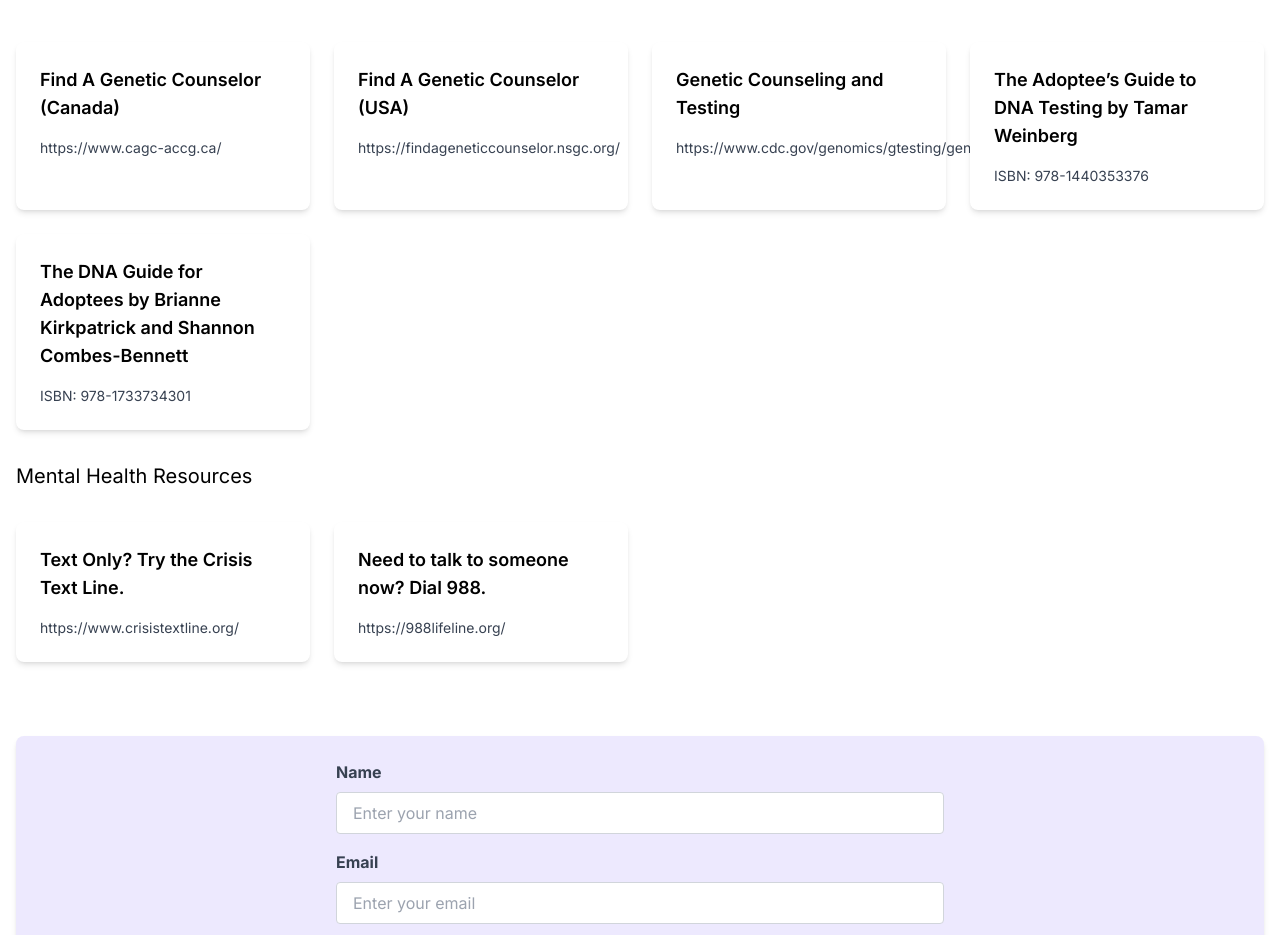
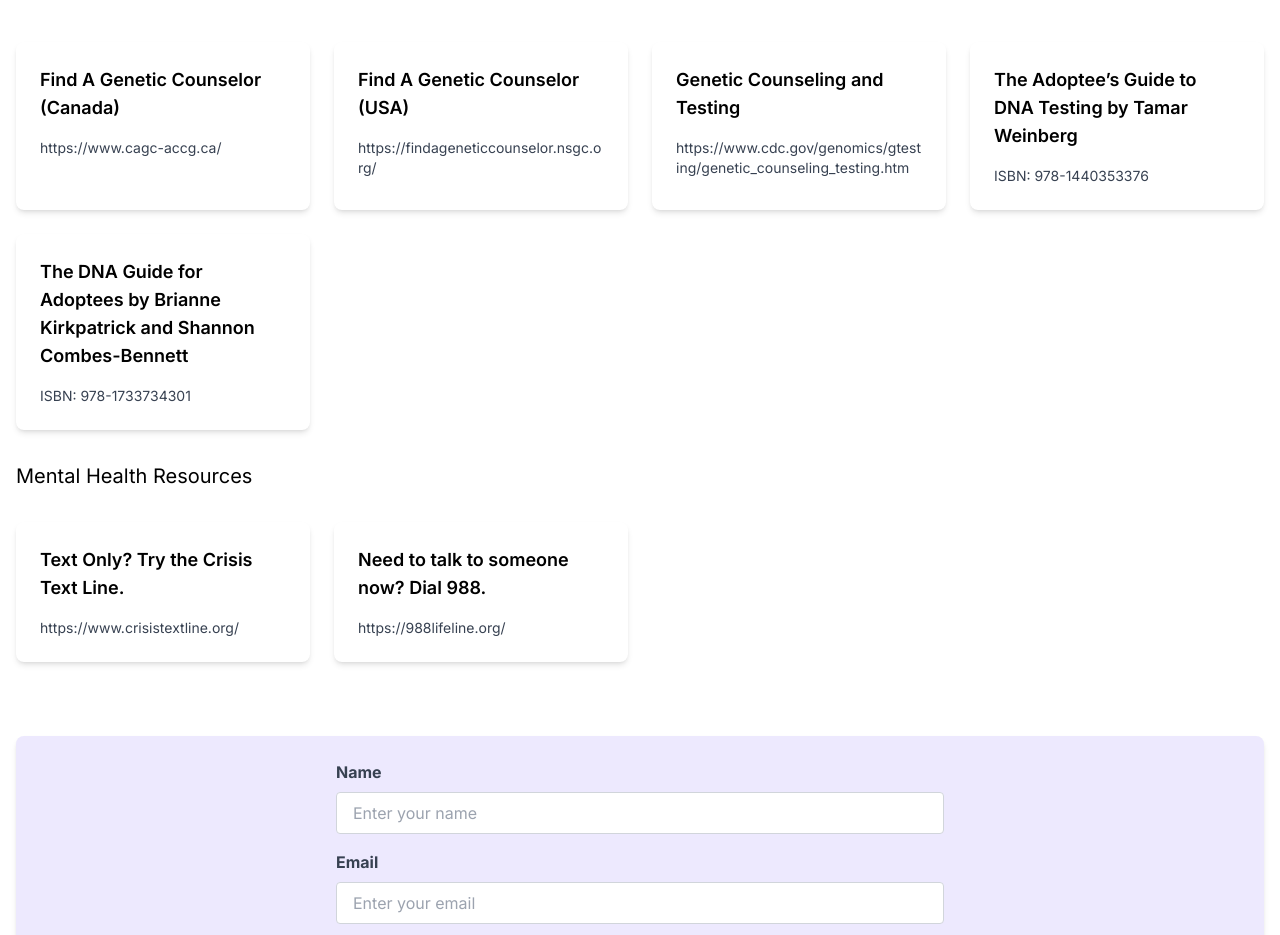
Before and after one commit to the-rabblerouser/booksbysara, a Next.js app: page / in a window 1280 px wide. Shown: the part 1640-2575 px from the top of the page. Built offline with nearby package versions, Linux system fonts and the light colour scheme.

Commit message:
fixed resources link wrapping issue

```diff
--- a/app/components/resources/index.js
+++ b/app/components/resources/index.js
@@ -15,7 +15,7 @@
 					<h2 className='text-lg font-semibold mb-4'>
 						Find A Genetic Counselor (Canada)
 					</h2>
-					<p className='text-sm text-gray-700'>
+					<p className='text-sm text-gray-700 break-all'>
 						<a href='https://www.cagc-accg.ca/'>https://www.cagc-accg.ca/</a>
 					</p>
 				</div>
@@ -23,7 +23,7 @@
 					<h2 className='text-lg font-semibold mb-4'>
 						Find A Genetic Counselor (USA)
 					</h2>
-					<p className='text-sm text-gray-700'>
+					<p className='text-sm text-gray-700 break-all'>
 						<a href='https://findageneticcounselor.nsgc.org/'>
 							https://findageneticcounselor.nsgc.org/
 						</a>
@@ -33,7 +33,7 @@
 					<h2 className='text-lg font-semibold mb-4'>
 						Genetic Counseling and Testing
 					</h2>
-					<p className='text-sm text-gray-700'>
+					<p className='text-sm text-gray-700 break-all'>
 						<a href='https://www.cdc.gov/genomics/gtesting/genetic_counseling_testing.htm'>
 							https://www.cdc.gov/genomics/gtesting/genetic_counseling_testing.htm
 						</a>
@@ -43,14 +43,18 @@
 					<h2 className='text-lg font-semibold mb-4'>
 						The Adoptee’s Guide to DNA Testing by Tamar Weinberg
 					</h2>
-					<p className='text-sm text-gray-700'>ISBN: 978-1440353376</p>
+					<p className='text-sm text-gray-700 break-all'>
+						ISBN: 978-1440353376
+					</p>
 				</div>
 				<div className='bg-white rounded-lg shadow-md p-6'>
 					<h2 className='text-lg font-semibold mb-4'>
 						The DNA Guide for Adoptees by Brianne Kirkpatrick and Shannon
 						Combes-Bennett
 					</h2>
-					<p className='text-sm text-gray-700'>ISBN: 978-1733734301</p>
+					<p className='text-sm text-gray-700 break-all'>
+						ISBN: 978-1733734301
+					</p>
 				</div>
 			</div>
 			<div className='text-xl mt-8 mb-8 flex flex-col md:flex-row'>
@@ -61,7 +65,7 @@
 					<h2 className='text-lg font-semibold mb-4'>
 						Text Only? Try the Crisis Text Line.
 					</h2>
-					<p className='text-sm text-gray-700'>
+					<p className='text-sm text-gray-700 break-all'>
 						<a href='https://www.crisistextline.org/'>
 							https://www.crisistextline.org/
 						</a>
@@ -71,7 +75,7 @@
 					<h2 className='text-lg font-semibold mb-4'>
 						Need to talk to someone now? Dial 988.
 					</h2>
-					<p className='text-sm text-gray-700'>
+					<p className='text-sm text-gray-700 break-all'>
 						<a href='https://988lifeline.org/'>https://988lifeline.org/</a>
 					</p>
 				</div>
```
